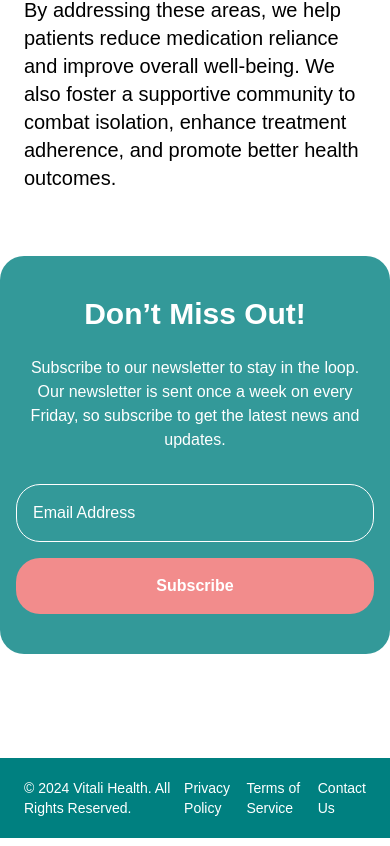
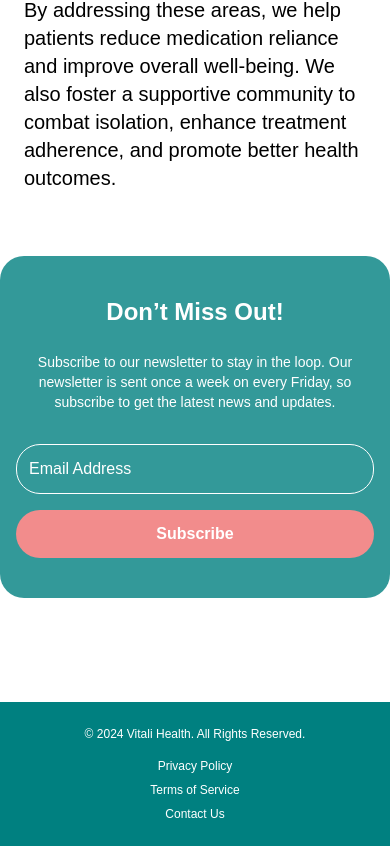
Before and after one commit to Griffin-Ndede/vitali-health, a React (Vite) app: page / in a window 390 px wide. Shown: the part 2720-3566 px from the top of the page. Built offline with nearby package versions, Linux system fonts and the light colour scheme.

Commit message:
adjusts the footer

```diff
--- a/src/components/Footer.jsx
+++ b/src/components/Footer.jsx
@@ -7,41 +7,43 @@ function Footer() {
           <img
             src="https://www.salleurl.edu/sites/default/files/content/nodes/View%20Page/image/21434/39069/la-salle-sport-fitness-campus-barcelona.jpg"
             alt="fitness"
-          className="w-full h-fit absolute z-0 hidden xl:block "
+            className="w-full h-fit absolute z-0 hidden xl:block"
           />
           {/* Overlay Content */}
           <div className="bg-teal bg-opacity-80 py-10 md:py-16 px-4 md:px-12 lg:py-20 w-full md:w-10/12 lg:w-8/12 flex flex-col items-center justify-center relative z-40 rounded-3xl">
             {/* Title */}
-          <h1 className="text-3xl md:text-4xl font-bold text-white text-center">
+            <h1 className="text-2xl sm:text-3xl md:text-4xl font-bold text-white text-center">
               Don’t Miss Out!
             </h1>
             {/* Description */}
-          <p className="text-base md:text-lg text-center text-white mt-6">
+            <p className="text-sm sm:text-base md:text-lg text-center text-white mt-6">
               Subscribe to our newsletter to stay in the loop. Our newsletter is sent once a week on every Friday,
               so subscribe to get the latest news and updates.
             </p>
 
             {/* Subscription Form */}
-          <div className="flex flex-col sm:flex-row items-center mt-8  sm:space-y-0 w-full lg:w-6/12 gap-4">
+            <div className="flex flex-col sm:flex-row items-center mt-8 w-full lg:w-6/12 gap-4">
               <input
                 type="email"
                 placeholder="Email Address"
-              className="border border-white text-white bg-transparent placeholder-white font-medium p-4 w-full sm:flex-1 rounded-3xl focus:outline-none focus:ring-2 focus:ring-white"
+                className="border border-white text-white bg-transparent placeholder-white font-medium p-3 sm:p-4 w-full sm:flex-1 rounded-3xl focus:outline-none focus:ring-2 focus:ring-white"
               />
-            <button className="w-full sm:w-auto bg-soft-coral hover:bg-opacity-75 text-white font-semibold py-4 px-6 rounded-3xl focus:outline-none focus:ring-2 focus:ring-white">
+              <button className="w-full sm:w-auto bg-soft-coral hover:bg-opacity-75 text-white font-semibold py-3 sm:py-4 px-4 sm:px-6 rounded-3xl focus:outline-none focus:ring-2 focus:ring-white">
                 Subscribe
               </button>
             </div>
           </div>
         </div>
       </div>
-    <div className="bg-teal h-20 w-full flex items-center justify-between px-6 md:px-16 text-white text-sm">
-  <p className="">
+
+      {/* Footer Bottom Section */}
+      <div className="bg-teal h-auto py-6 sm:py-8 w-full flex flex-col sm:flex-row items-center justify-between px-6 md:px-16 text-white text-xs sm:text-sm">
+        <p className="text-center sm:text-left mb-4 sm:mb-0">
           &copy; {new Date().getFullYear()} Vitali Health. All Rights Reserved.
         </p>
 
         {/* Links Section */}
-  <div className="flex gap-4">
+        <div className="flex flex-col sm:flex-row gap-2 sm:gap-4 text-center">
           <a href="/privacy-policy" className="hover:underline">
             Privacy Policy
           </a>
@@ -53,7 +55,6 @@ function Footer() {
           </a>
         </div>
       </div>
-
     </>
   );
 }
--- a/src/components/Home.jsx
+++ b/src/components/Home.jsx
@@ -1,6 +1,9 @@
+// import ThemeToggle from "./ThemeToggle";
+
 function Home() {
   return (
     <>
+    {/* <ThemeToggle/> */}
       {/* Main Section */}
       <section className="h-fit mt-32 text-center md:text-left">
         {/* Text Content */}
--- /dev/null
+++ b/src/components/ThemeToggle.jsx
@@ -0,0 +1,33 @@
+import { useState, useEffect } from 'react';
+
+function ThemeToggle() {
+  const [theme, setTheme] = useState(localStorage.getItem('theme') || 'light');
+
+  useEffect(() => {
+    if (theme === 'dark') {
+      document.documentElement.classList.add('dark');
+      document.documentElement.classList.remove('light');
+    } else {
+      document.documentElement.classList.add('light');
+      document.documentElement.classList.remove('dark');
+    }
+    localStorage.setItem('theme', theme);
+  }, [theme]);
+
+  const toggleTheme = () => {
+    setTheme(theme === 'light' ? 'dark' : 'light');
+  };
+
+  return (
+    <button
+      onClick={toggleTheme}
+      className={`fixed top-4 right-4 px-4 py-2 rounded-lg shadow-lg transition-colors duration-300 ${
+        theme === 'light' ? 'bg-teal text-white' : 'bg-gray-800 text-gray-200'
+      }`}
+    >
+      Toggle {theme === 'light' ? 'Dark' : 'Light'} Mode
+    </button>
+  );
+}
+
+export default ThemeToggle;
--- a/tailwind.config.js
+++ b/tailwind.config.js
@@ -4,12 +4,19 @@ export default {
     "./index.html",
     "./src/**/*.{js,ts,jsx,tsx}",
   ],
+  darkMode: 'class', // Enable dark mode with class strategy
   theme: {
     extend: {
       colors: {
         "teal": '#008080', // Teal
         "soft-coral": '#F28C8C', // Soft Coral
-        "Grey" :'#838383', // Grey
+        "Grey": '#838383', // Grey
+        "light-bg": '#f8f9fa', // Light mode background
+        "dark-bg": '#121212', // Dark mode background
+      },
+      backgroundColor: {
+        "light-bg": '#f8f9fa', // Light mode background
+        "dark-bg": '#121212', // Dark mode background
       },
       screens: {
         'sm': '640px',
```
Lines whose indentation alone changed are shown as unchanged.
